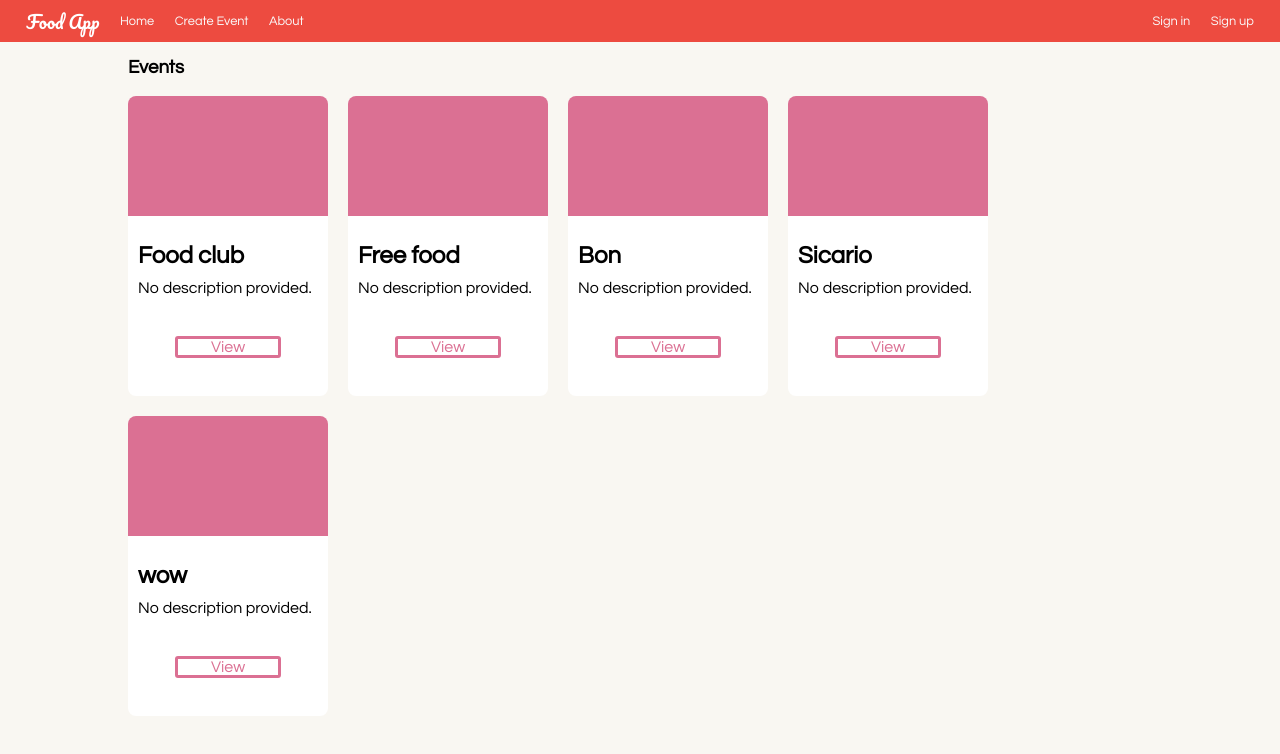
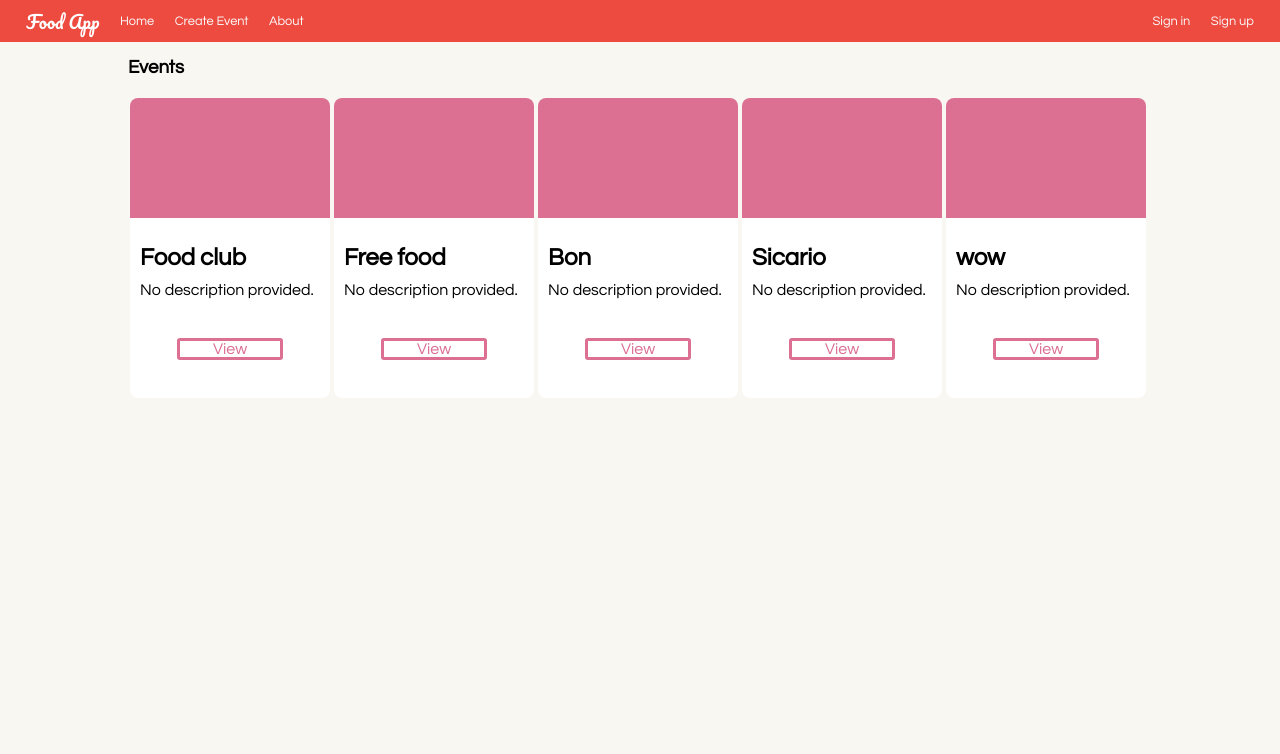
Before and after one commit to Evalir/food-app-intec, a React (Create React App) app: page / in a window 1280 px wide. Shown: the top 754 px of the page. Built offline with nearby package versions, Linux system fonts and the light colour scheme.

Commit message:
Add final flexbox solution to grid cards

```diff
--- a/src/Components/FoodCard/FoodCard.js
+++ b/src/Components/FoodCard/FoodCard.js
@@ -15,7 +15,7 @@ const FoodCard = ({ key, name, description }) => {
         <FoodTitle>{name}</FoodTitle>
         <p>{description}</p>
 
-        <FoodLink>View</FoodLink>
+        <FoodLink to="/">View</FoodLink>
       </InfoWrapper>
     </Card>
   );
--- a/src/Components/FoodCard/Styled.js
+++ b/src/Components/FoodCard/Styled.js
@@ -1,10 +1,12 @@
 import styled from 'styled-components';
 import { Link } from 'react-router-dom';
+
 export const Card = styled.div`
   min-height: 300px;
   width: 200px;
   border-radius: 8px;
   background: white;
+  margin: 2px;
 `;
 
 export const ImageContainer = styled.div`
--- a/src/Components/Navbar/Navbar.js
+++ b/src/Components/Navbar/Navbar.js
@@ -29,7 +29,7 @@ const Navbar = () => {
           <div>
             <ul>
               <li>
-                <StyledLogoLink>Food App</StyledLogoLink>
+                <StyledLogoLink to="/">Food App</StyledLogoLink>
               </li>
             </ul>
           </div>
@@ -55,13 +55,13 @@ const Navbar = () => {
         <div>
           <ul>
             <li>
-              <StyledLogoLink>Food App</StyledLogoLink>
+              <StyledLogoLink to="/">Food App</StyledLogoLink>
             </li>
             <li>
               <StyledNavLink to="/">Home</StyledNavLink>
             </li>
             <li>
-              <StyledNavLink to="/">Create Event</StyledNavLink>
+              <StyledNavLink to="/create">Create Event</StyledNavLink>
             </li>
             <li>
               <StyledNavLink to="/">About</StyledNavLink>
--- a/src/Components/Navbar/TopDrawer/TopDrawer.js
+++ b/src/Components/Navbar/TopDrawer/TopDrawer.js
@@ -1,6 +1,6 @@
 import React from 'react';
 import { StyledDrawer } from './Styled';
-
+import { StyledNavLink } from '../Styled';
 /**
  * Top drawer for mobile view. Contains designers, shots, and search bar.
  * @param {bool} show
@@ -12,7 +12,9 @@ const TopDrawer = ({ show }) => {
     <StyledDrawer show={isShown}>
       <ul>
         <li>Home</li>
-        <li>Create Event</li>
+        <li>
+          <StyledNavLink to="/create">Create Event</StyledNavLink>
+        </li>
       </ul>
     </StyledDrawer>
   );
--- a/src/Styled/Global.css
+++ b/src/Styled/Global.css
@@ -9,4 +9,5 @@ body,
 html {
   font-family: 'Questrial', Arial, Helvetica, sans-serif;
   background: #f9f7f2;
+  overflow-x: hidden;
 }
--- a/src/Views/App.js
+++ b/src/Views/App.js
@@ -16,7 +16,6 @@ export default function App() {
     <StateProvider>
       <ThemeProvider theme={theme}>
         <BrowserRouter>
-          <Navbar />
           <Switch>
             <Route path="/" exact component={ViewEvents} />
             <Route path="/create" exact component={CreateEvent} />
--- a/src/Views/CreateEvent.js
+++ b/src/Views/CreateEvent.js
@@ -1,7 +1,7 @@
 import React, { useState, useContext } from 'react';
 import styled from 'styled-components';
 import { Context } from '../Store/Store';
-
+import Navbar from '../Components/Navbar/Navbar';
 const Header = styled.h3`
   font-family: 'Helvetica';
 `;
@@ -17,6 +17,8 @@ export default function CreateEvent() {
   }
 
   return (
+    <>
+      <Navbar />
       <div className="container">
         <Header>Create Event</Header>
         <form onSubmit={SubmitForm}>
@@ -33,5 +35,6 @@ export default function CreateEvent() {
           </button>
         </form>
       </div>
+    </>
   );
 }
--- a/src/Views/ViewEvents.js
+++ b/src/Views/ViewEvents.js
@@ -4,7 +4,7 @@ import styled from 'styled-components';
 import { Context } from '../Store/Store';
 
 import FoodCard from '../Components/FoodCard/FoodCard';
-
+import Navbar from '../Components/Navbar/Navbar';
 const Header = styled.h3`
   font-family: 'Questrial', Helvetica;
   margin: 0 0 1em 0;
@@ -16,23 +16,38 @@ export const CenteringWrapper = styled.div`
   padding-top: 1em;
 `;
 
+export const Container = styled.div`
+  width: 80vw;
+  display: flex;
+  justify-content: center;
+`;
 export const Grid = styled.div`
-  display: grid;
-  grid-template-columns: repeat(auto-fill, 200px);
-  grid-gap: 20px;
+  width: 80vw;
+  display: flex;
+  flex-wrap: wrap;
+  align-items: center;
+  justify-content: flex-start;
+  @media only screen and (max-width: 768px) {
+    justify-content: center;
+  }
 `;
 
 export default function ViewEvents() {
   const { state, actions } = useContext(Context);
 
   return (
+    <>
+      <Navbar />
       <CenteringWrapper>
         <Header>Events</Header>
+        <Container>
           <Grid>
             {state.events.map(event => (
               <FoodCard key={event.name} name={event.name} />
             ))}
           </Grid>
+        </Container>
       </CenteringWrapper>
+    </>
   );
 }
```
Lines whose indentation alone changed are shown as unchanged.
